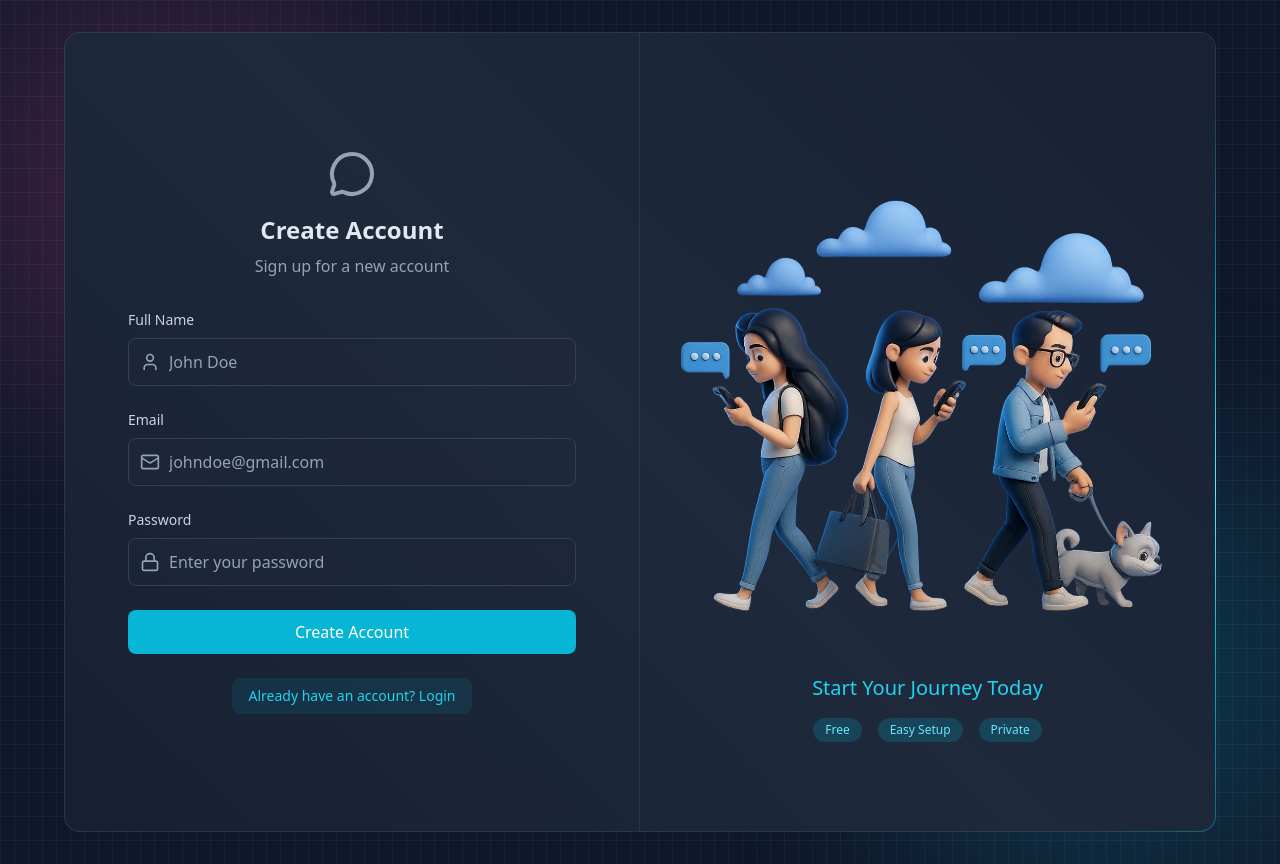
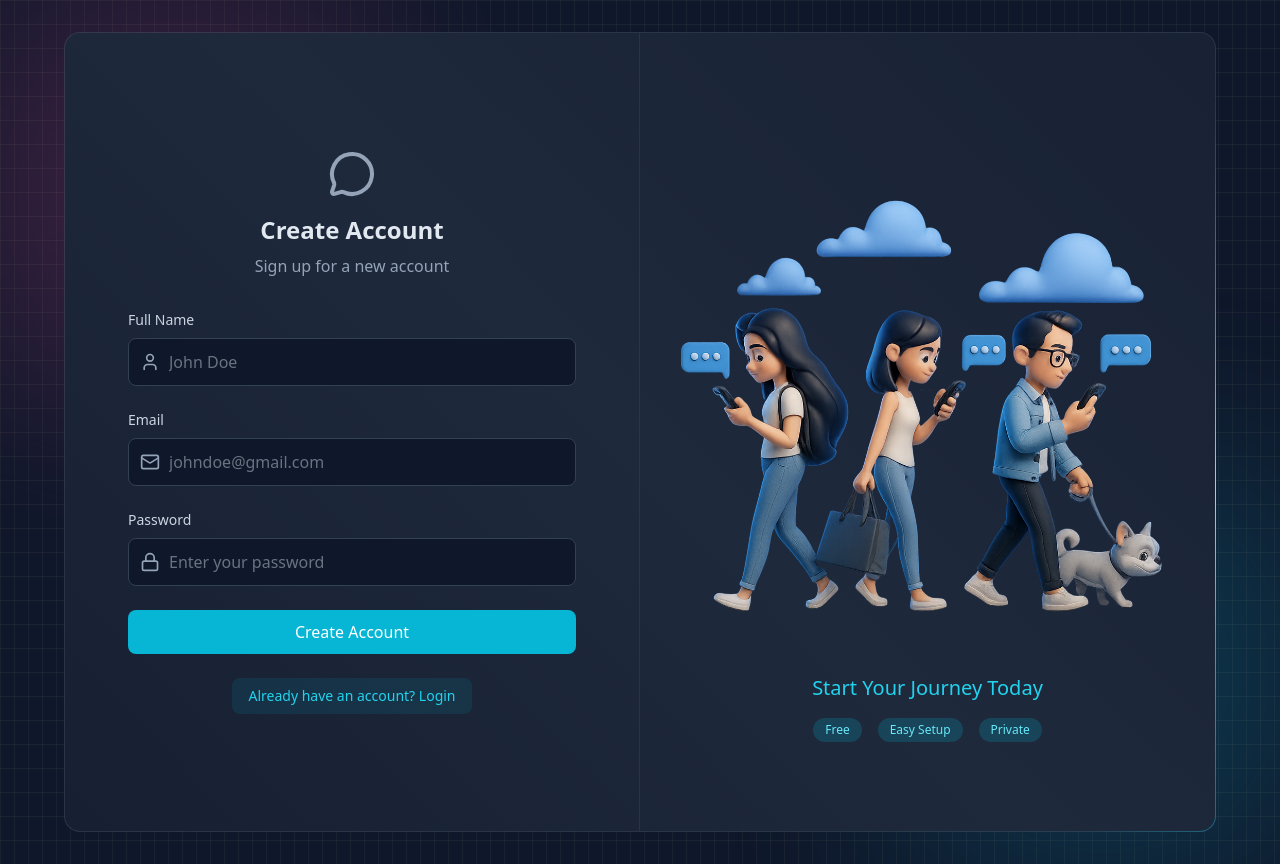
Before and after one commit to khushi-varshney17/chatlify-Shrishti, a React (Vite) app in the folder frontend/: page /signup in a window 1280 px wide. Built offline with nearby package versions, Linux system fonts and the light colour scheme; no server answers.

Commit message:
Update: MessageInput and dependencies

```diff
--- a/frontend/src/components/MessageInput.jsx
+++ b/frontend/src/components/MessageInput.jsx
@@ -16,14 +16,16 @@ function MessageInput() {
   const handleSendMessage = (e) => {
     e.preventDefault();
     if (!text.trim() && !imagePreview) return;
+
     if (isSoundEnabled) playRandomKeyStrokeSound();
 
     sendMessage({
       text: text.trim(),
       image: imagePreview,
     });
+
     setText("");
-    setImagePreview("");
+    setImagePreview(null);
     if (fileInputRef.current) fileInputRef.current.value = "";
   };
 
@@ -65,7 +67,11 @@ function MessageInput() {
         </div>
       )}
 
-      <form onSubmit={handleSendMessage} className="max-w-3xl mx-auto flex space-x-4">
+      <form
+        onSubmit={handleSendMessage}
+        className="max-w-3xl mx-auto flex space-x-4"
+      >
+        {/* ✅ FIXED INPUT */}
         <input
           type="text"
           value={text}
@@ -73,10 +79,11 @@ function MessageInput() {
             setText(e.target.value);
             isSoundEnabled && playRandomKeyStrokeSound();
           }}
-          className="flex-1 bg-slate-800/50 border border-slate-700/50 rounded-lg py-2 px-4"
+          className="flex-1 bg-slate-800/50 border border-slate-700/50 rounded-lg py-2 px-4 text-gray-200 placeholder-gray-500 focus:outline-none focus:ring-2 focus:ring-cyan-500"
           placeholder="Type your message..."
         />
 
+        {/* FILE INPUT */}
         <input
           type="file"
           accept="image/*"
@@ -85,6 +92,7 @@ function MessageInput() {
           className="hidden"
         />
 
+        {/* IMAGE BUTTON */}
         <button
           type="button"
           onClick={() => fileInputRef.current?.click()}
@@ -94,6 +102,8 @@ function MessageInput() {
         >
           <ImageIcon className="w-5 h-5" />
         </button>
+
+        {/* SEND BUTTON */}
         <button
           type="submit"
           disabled={!text.trim() && !imagePreview}
@@ -105,4 +115,5 @@ function MessageInput() {
     </div>
   );
 }
+
 export default MessageInput;
--- a/frontend/src/index.css
+++ b/frontend/src/index.css
@@ -9,7 +9,9 @@
 }
 
 .input {
-  @apply w-full bg-slate-800/50 border border-slate-700 rounded-lg py-2 pl-10 pr-4 text-slate-200 placeholder-slate-400 focus:ring-2 focus:ring-cyan-500 focus:border-transparent;
+  @apply w-full bg-slate-900 border border-slate-700 rounded-lg py-2 pl-10 pr-4
+  text-gray-400 placeholder-gray-500
+  focus:ring-2 focus:ring-cyan-500 focus:border-transparent;
 }
 
 .auth-input-icon {
```
Also changed, not shown: 2 other files (tests, documents, lock files or other folders).
